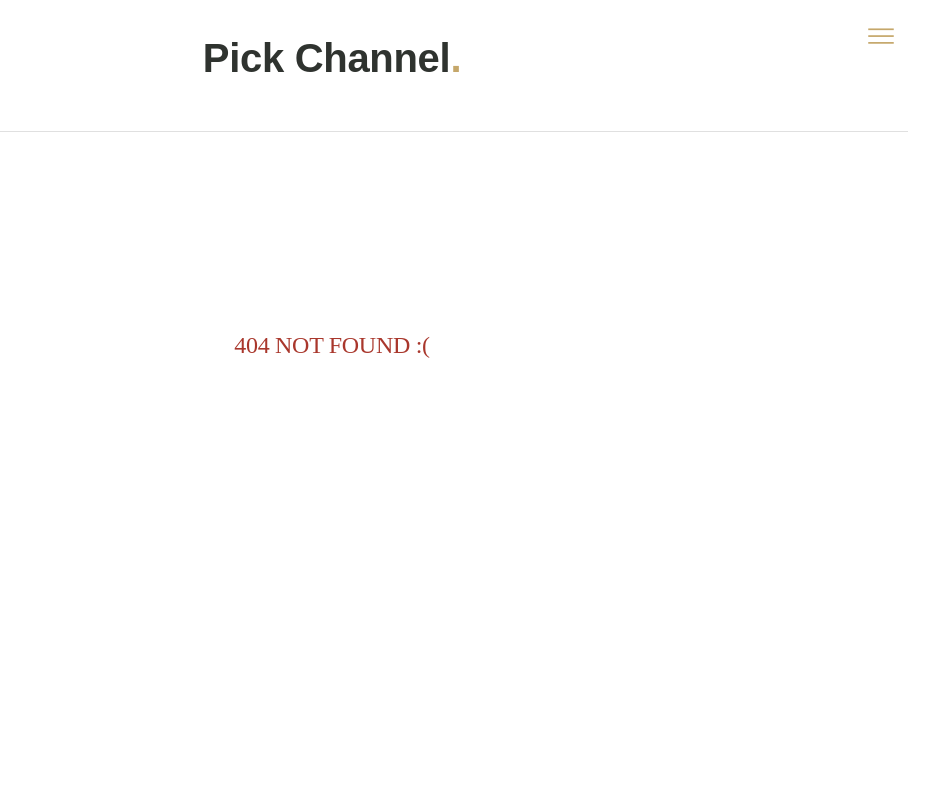
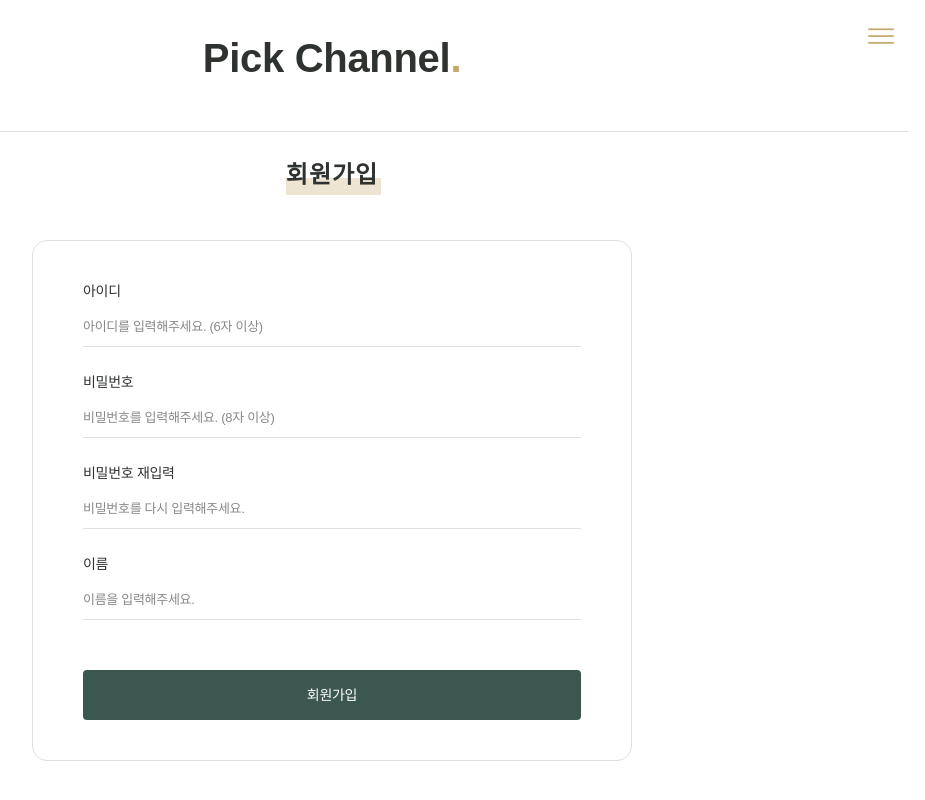
Before and after one commit to yo-onhye/04.project-pick-channel, a React (Create React App) app in the folder project-sns/: page /04.project-pick-channel/signup in a window 1280 px wide. Before the commit this address had no page. Shown: the top 800 px of the page, without its empty margins (308-1233 px from the left). Built offline with nearby package versions, Linux system fonts and the light colour scheme; a web font is replaced by a local one.

Commit message:
회원가입 액션 추가

```diff
--- a/project-sns/src/App.js
+++ b/project-sns/src/App.js
@@ -24,6 +24,7 @@ class App extends Component {
 				dataId: 0,
 				userDataId: "user111",
 				userDataPw: "user111!",
+				userDataName: "홍길동",
 				channelDatas: [
 					{
 						id: 0,
@@ -41,6 +42,7 @@ class App extends Component {
 				dataId: 1,
 				userDataId: "user222",
 				userDataPw: "user222!",
+				userDataName: "홍길순",
 				channelDatas: [
 					{
 						id: 0,
@@ -83,37 +85,6 @@ class App extends Component {
 		}
 	};
 
-	checkUserJoinInfo = (e) => {
-		e.preventDefault();
-
-		const { signupId, signupPw, signupRepw, signupName } = this.state;
-		if (signupId === "" || signupPw === "" || signupRepw === "" || signupName === "") {
-			this.setState({
-				vaildInfo: false,
-				validText: '입력되지 않은 값이 있습니다. 확인해주세요.'
-			});
-		} else if (signupId.length < 5) {
-			this.setState({
-				vaildInfo: false,
-				validText: '아이디는 6자 이상이어야 합니다.'
-			});
-		} else if (signupPw.length < 7) {
-			this.setState({
-				vaildInfo: false,
-				validText: '비밀번호는 8자 이상이어야 합니다.'
-			});
-		} else if (signupPw !== signupRepw) {
-			this.setState({
-				vaildInfo: false,
-				validText: '비밀번호가 일치하지 않습니다.'
-			});
-		} else {
-			this.setState({
-				vaildInfo: false,
-			});
-		}
-	};
-
 	handleOutsideClick = (e) => {
 		e.preventDefault();
 		const { isShow } = this.state;
@@ -147,7 +118,51 @@ class App extends Component {
 		});
 	};
 
-	handleInsert = (e) => {
+	handleUserInsert = (e) => {
+		e.preventDefault();
+
+		const { userLists, signupId, signupPw, signupRepw, signupName } = this.state;
+
+		if (signupId === "" || signupPw === "" || signupRepw === "" || signupName === "") {
+			this.setState({
+				vaildInfo: false,
+				validText: '입력되지 않은 값이 있습니다. 확인해주세요.'
+			});
+		} else if (signupId.length < 5) {
+			this.setState({
+				vaildInfo: false,
+				validText: '아이디는 6자 이상이어야 합니다.'
+			});
+		} else if (signupPw.length < 7) {
+			this.setState({
+				vaildInfo: false,
+				validText: '비밀번호는 8자 이상이어야 합니다.'
+			});
+		} else if (signupPw !== signupRepw) {
+			this.setState({
+				vaildInfo: false,
+				validText: '비밀번호가 일치하지 않습니다.'
+			});
+		} else {
+			this.setState({
+				userLists: userLists.concat({
+					dataId: this.dataId,
+					userDataId: signupId,
+					userDataPw: signupPw,
+					userDataName: signupName,
+					channelDatas: "",
+				}),
+				vaildInfo: true,
+				signupId: "",
+				signupPw: "",
+				signupRepw: "",
+				signupName: "",
+			});
+			this.dataId++;
+		}
+	};
+
+	handleChannelInsert = (e) => {
 		e.preventDefault();
 
 		const { channelDatas, channelId, channelName } = this.state;
@@ -165,7 +180,7 @@ class App extends Component {
 		this.id++;
 	};
 
-	handleDelete = (id) => {
+	handleChannelDelete = (id) => {
 		this.setState({
 			channelDatas: this.state.channelDatas.filter((user) => user.id !== id),
 		});
@@ -182,7 +197,7 @@ class App extends Component {
 	}
 
 	render() {
-		const { isShow, signupId, signupPw, signupRepw, signupName, vaildInfo, validText, checkUserJoinInfo, userId, userPw, vaildAccount, channelId, channelName, userLists, userDatas, channelDatas } = this.state;
+		const { isShow, signupId, signupPw, signupRepw, signupName, vaildInfo, validText, userId, userPw, vaildAccount, channelId, channelName, userLists, userDatas, channelDatas } = this.state;
 
 		return (
 			<div className='projectMain'>
@@ -207,11 +222,12 @@ class App extends Component {
 					)}
 				</nav>
 				<OutsideClickHandler onOutsideClick={this.handleOutsideClick}>
-					<Lnb channelId={channelId} channelName={channelName} data={channelDatas} isShow={isShow} onActiveLnb={this.handleLnb} onInsert={this.handleInsert} onChange={this.handleChange} onDelete={this.handleDelete} />
+					<Lnb channelId={channelId} channelName={channelName} data={channelDatas} isShow={isShow} onActiveLnb={this.handleLnb} onInsert={this.handleChannelInsert} onChange={this.handleChange} onDelete={this.handleChannelDelete} />
 				</OutsideClickHandler>
 				<Switch>
-					<Route exact path='/04.project-pick-channel' render={() => <Signup data={userLists} signupId={signupId} signupPw={signupPw} signupRepw={signupRepw} signupName={signupName} validText={validText} vaildInfo={vaildInfo} checkJoinInfo={checkUserJoinInfo} onChange={this.handleChange} onCheckVaild={this.checkUserAccount} />} />
+					<Route exact path='/04.project-pick-channel' render={() => <Signup data={userLists} signupId={signupId} signupPw={signupPw} signupRepw={signupRepw} signupName={signupName} validText={validText} vaildInfo={vaildInfo} onChange={this.handleChange} onCheckVaild={this.checkUserAccount} onInsertInfo={this.handleUserInsert} />} />
 					<Route path='/04.project-pick-channel/login' render={() => <Login data={userLists} userId={userId} userPw={userPw} vaildAccount={vaildAccount} onChange={this.handleChange} onCheckVaild={this.checkUserAccount} />} />
+					<Route path='/04.project-pick-channel/signup' render={() => <Signup data={userLists} signupId={signupId} signupPw={signupPw} signupRepw={signupRepw} signupName={signupName} validText={validText} vaildInfo={vaildInfo} onChange={this.handleChange} onCheckVaild={this.checkUserAccount} onInsertInfo={this.handleUserInsert} />} />
 					{/*
 						<Route exact path='/04.project-pick-channel' render={() => <Login data={userLists} userId={userId} userPw={userPw} vaildAccount={vaildAccount} onChange={this.handleChange} onCheckVaild={this.checkUserAccount} />} />
 						{userDatas !== null &&
--- a/project-sns/src/components/Lnb/Lnb.js
+++ b/project-sns/src/components/Lnb/Lnb.js
@@ -38,6 +38,7 @@ class Lnb extends Component {
 						</ul>
 					} */}
 					<Link to="/04.project-pick-channel/login" className="NavloginBtn">로그인</Link>
+					<Link to="/04.project-pick-channel/signup" className="NavjoinBtn">회원가입</Link>
 				</div>
 			</div>
 		);
--- a/project-sns/src/components/lnb/Lnb.css
+++ b/project-sns/src/components/lnb/Lnb.css
@@ -157,6 +157,21 @@
 	text-align: center;
 	box-sizing: border-box;
 }
+.NavjoinBtn {
+	display: inline-block;
+	width: 100%;
+	height: 30px;
+	margin-top: 10px;
+	border: none;
+	border-radius: 4px;
+	background: #3b574f;
+	color: #fff;
+	font-size: 14px;
+	line-height: 30px;
+	vertical-align: top;
+	text-align: center;
+	box-sizing: border-box;
+}
 .projectLnb.is-active .projectLnbInner {
 	transform: translate(-100%, 0);
 }
--- a/project-sns/src/components/signup/Signup.js
+++ b/project-sns/src/components/signup/Signup.js
@@ -8,8 +8,7 @@ class Login extends Component {
 	signupNameInput = createRef();
 
 	render() {
-		const { signupId, signupPw, signupRepw, signupName, validText, vaildInfo, onChange, checkJoinInfo } = this.props;
-			console.log(signupId);
+		const { signupId, signupPw, signupRepw, signupName, validText, vaildInfo, onChange, onInsertInfo } = this.props;
 		return (
 			<section className='projectSection'>
 				<div className='sectionTitle'>
@@ -17,12 +16,12 @@ class Login extends Component {
 				</div>
 				<div className='sectionCont'>
 					<div className="signupBox">
-						<form onSubmit={checkJoinInfo}>
+						<form onSubmit={onInsertInfo}>
 							<dl className="signupList">
 								<dt><label htmlFor="signupId">아이디</label></dt>
 								<dd>
 									<div className="projectInput">
-										<input type="text" className="projectInputText" id="signupId" value={signupId} name="signupId" onChange={onChange} ref={this.signupIdInput} placeholder="아이디를 입력해주세요." />
+										<input type="text" className="projectInputText" id="signupId" value={signupId} name="signupId" onChange={onChange} ref={this.signupIdInput} placeholder="아이디를 입력해주세요. (6자 이상)" />
 									</div>
 								</dd>
 							</dl>
@@ -30,7 +29,7 @@ class Login extends Component {
 								<dt><label htmlFor="signupPw">비밀번호</label></dt>
 								<dd>
 									<div className="projectInput">
-										<input type="password" className="projectInputText" id="signupPw" value={signupPw} name="signupPw" onChange={onChange} ref={this.signupPwInput} placeholder="비밀번호를 입력해주세요." />
+										<input type="password" className="projectInputText" id="signupPw" value={signupPw} name="signupPw" onChange={onChange} ref={this.signupPwInput} placeholder="비밀번호를 입력해주세요. (8자 이상)" />
 									</div>
 								</dd>
 							</dl>
@@ -50,7 +49,7 @@ class Login extends Component {
 									</div>
 								</dd>
 							</dl>
-							{vaildInfo && <span className="projectInvaildText">{validText}</span>}
+							{!vaildInfo && <span className="projectInvaildText">{validText}</span>}
 							<button type="submit" className="signupBtn"><span>회원가입</span></button>
 						</form>
 					</div>
```
Also changed, not shown: 1 other file (tests, documents, lock files or other folders).
